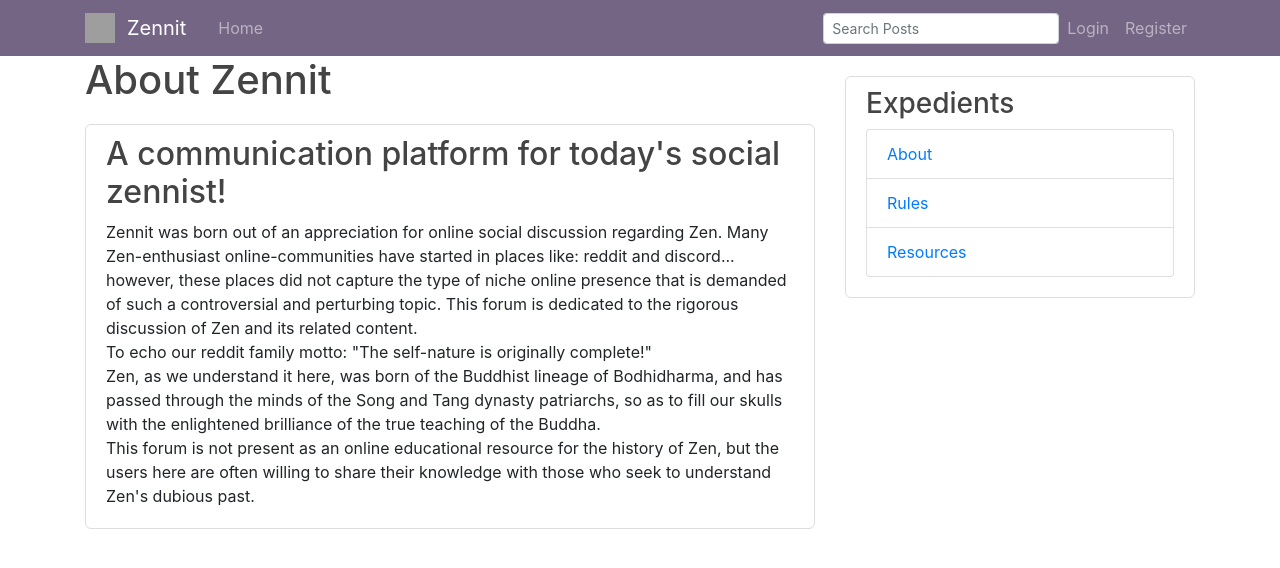
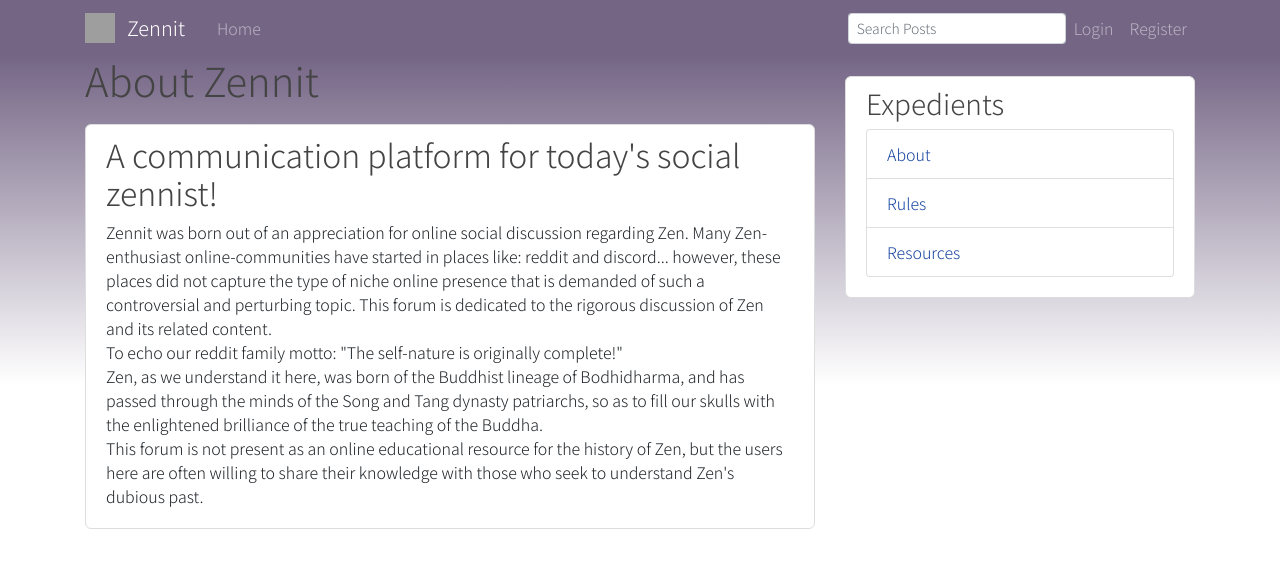
Before and after one commit to royalsaltmerchant/zennit, a React (Create React App) app in the folder frontend/: page /about in a window 1280 px wide. Shown: the top 568 px of the page. Built offline with nearby package versions, Linux system fonts and the light colour scheme; no server answers; grey boxes are pictures that could not be loaded.

Commit message:
notifications cant happen by current user and style/font change for body

```diff
--- a/frontend/public/index.html
+++ b/frontend/public/index.html
@@ -3,6 +3,8 @@
   <head>
     <meta charset="utf-8" />
     <link rel="stylesheet" href="https://stackpath.bootstrapcdn.com/bootstrap/4.3.1/css/bootstrap.min.css" integrity="sha384-ggOyR0iXCbMQv3Xipma34MD+dH/1fQ784/j6cY/iJTQUOhcWr7x9JvoRxT2MZw1T" crossorigin="anonymous"></link>
+    <link rel="preconnect" href="https://fonts.gstatic.com">
+    <link href="https://fonts.googleapis.com/css2?family=Noto+Sans+JP:wght@100;300&display=swap" rel="stylesheet">
     <meta name="viewport" content="width=device-width, initial-scale=1" />
     <meta name="theme-color" content="#000000" />
     <meta
--- a/frontend/src/components/notifications.js
+++ b/frontend/src/components/notifications.js
@@ -11,7 +11,7 @@ export default function Notifications(props) {
   const [button, setButton] = useState(false)
   const [notificationsViewable, setNotificationsViewable] = useState(5)
   const notificationsByUser = props.notifications.filter((notification) => {
-    if(notification['post.user_id'] === props.user.id && notification.has_been_read === false) {
+    if(notification['post.user_id'] === props.user.id && notification.has_been_read === false && notification.user_id !== props.user.id) {
       return true
     }
   })
--- a/frontend/src/main.css
+++ b/frontend/src/main.css
@@ -1,11 +1,15 @@
-  /* .main-body {
-    background: #fafafa;
-    color: #333333;
-    margin-top: 3.8rem;
-  } */
+  .main-body {
+    background: rgb(116,101,133);
+    background: linear-gradient(180deg, rgba(116,101,133,1) 10%, rgba(255,255,255,1) 70%);
+    font-family: 'Noto Sans JP', sans-serif;
+  }
 
   h1, h2, h3, h4, h5, h6 {
     color: #444444;
+  }
+
+  a {
+    color: rgb(25, 70, 160);
   }
 
   p {
```
Also changed, not shown: 10 other files (tests, documents, lock files or other folders).
